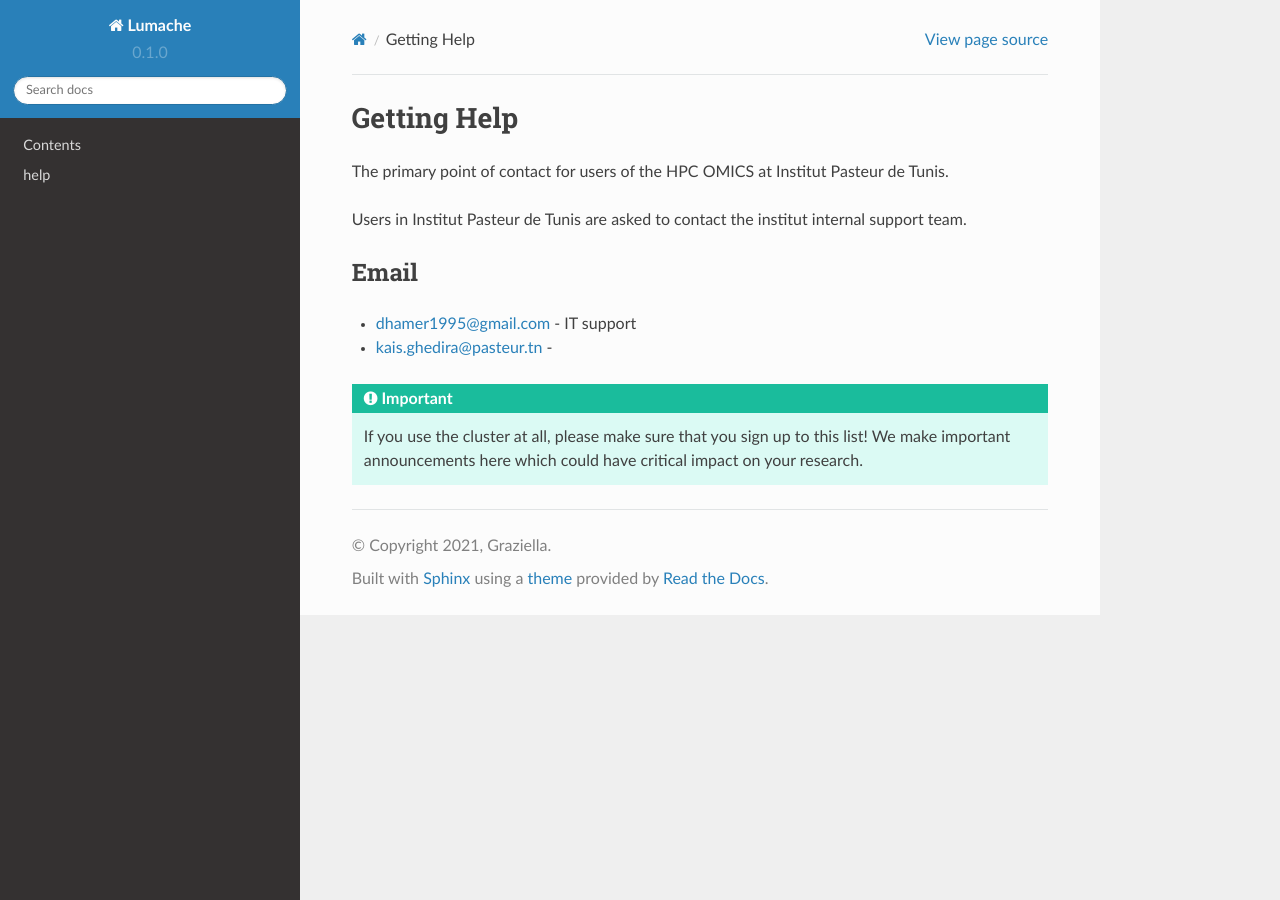
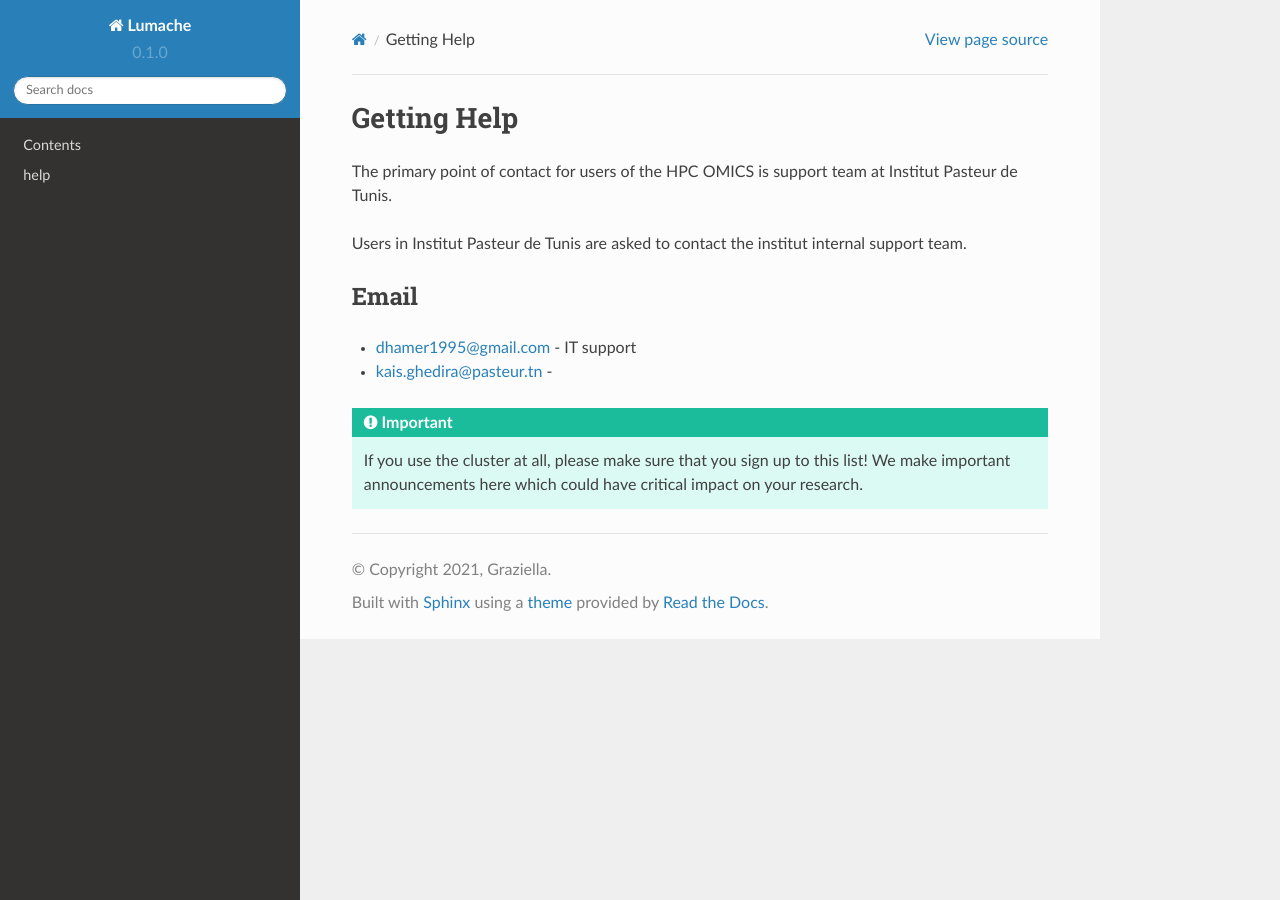
Before and after one commit to IPT-OMICS/IPT-OMICS, a Sphinx documentation site: the page built from docs/source/help.rst, in a window 1280 px wide. Built offline with Sphinx 7.4.7 and the Read the Docs theme 2.0.0, drawn with Linux system fonts in a browser that asks for light colours; pages that are not in the unit, such as notebooks, are missing from menus.

Commit message:
Update help.rst

```diff
--- a/docs/source/help.rst
+++ b/docs/source/help.rst
@@ -1,7 +1,7 @@
 Getting Help
 ============
 
-The primary point of contact for users of the HPC OMICS at Institut Pasteur de Tunis.
+The primary point of contact for users of the HPC OMICS is support team at Institut Pasteur de Tunis.
 
 Users in Institut Pasteur de Tunis are asked to contact the institut internal support team.
 
```
